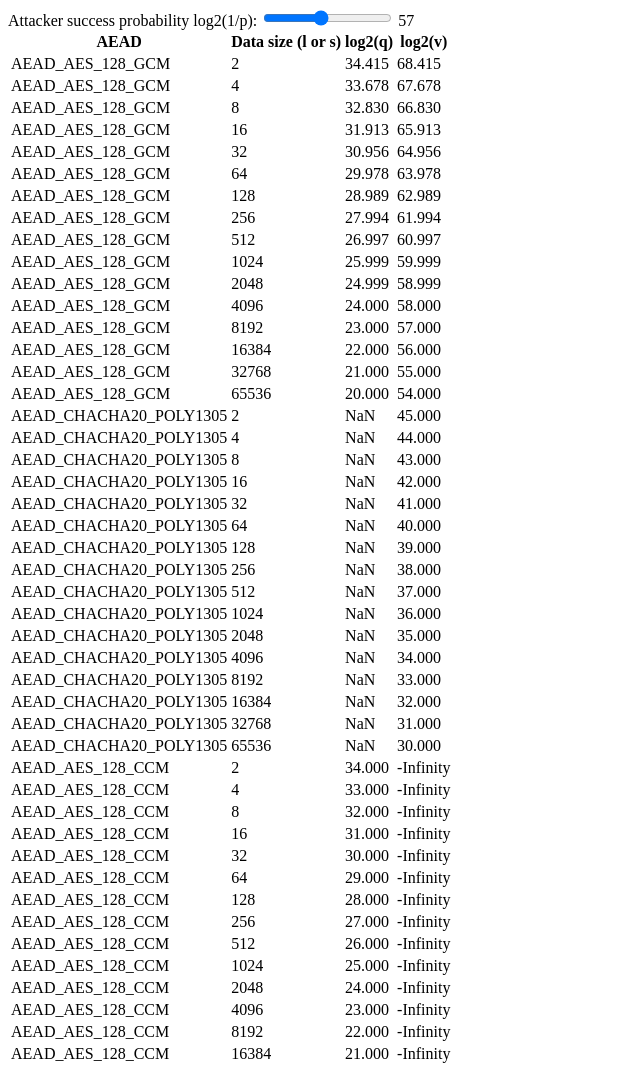
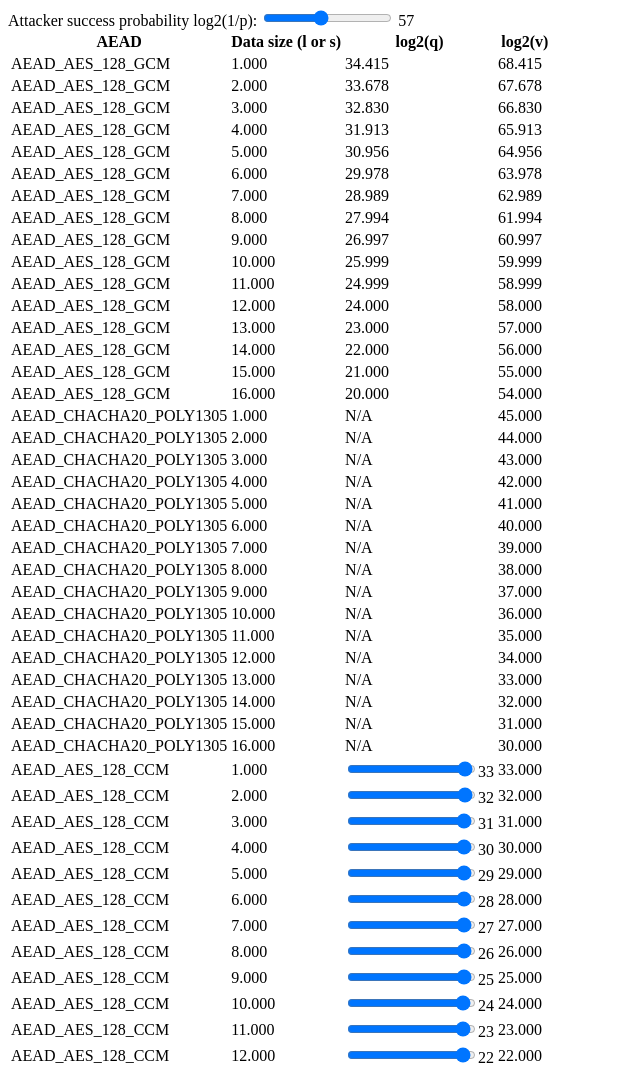
Before and after one commit to chris-wood/interactive-aead-limits, a plain HTML site: page index.html in a window 1280 px wide. Shown: the top 1067 px of the page, without its empty margins (0-640 px from the left). Drawn offline with Linux system fonts and the light colour scheme.

Commit message:
Add a slider for the q value of CCM

```diff
--- a/index.html
+++ b/index.html
@@ -31,9 +31,25 @@
 	</div>
 
 	<script>
-	function appendRowCell(row, text) {
+	function appendRowCell(row, value) {
 		let cell = row.insertCell();
-		cell.appendChild(document.createTextNode(text));
+		let content;
+		switch (typeof(value)) {
+			case "number":
+			    content = document.createTextNode(Math.log2(value).toFixed(3));
+				break;
+			case "string":
+			    content = document.createTextNode(value);
+				break;
+			case "object":
+			    content = value;
+				break;
+			default:
+			    console.warn("Got unknown content", value);
+				content = document.createTextNode("ERROR");
+				break;
+		}
+		cell.appendChild(content);
 	}
 
 	function generateTable(table, aeads, sizes, p) {
@@ -46,12 +62,66 @@
 				appendRowCell(row, name);
 				appendRowCell(row, l);
 
-				let q = climiter(p, l);
-				let v = ilimiter(p, l, q);
-				appendRowCell(row, Math.log2(q).toFixed(3));
-				appendRowCell(row, Math.log2(v).toFixed(3));
+				appendRowCell(row, climiter(p, l));
+				appendRowCell(row, ilimiter(p, l));
 			}
 		}
+	}
+
+	function ccm_climit(name, t, p, l) {
+		// q <= sqrt((p * 2^127) / l^2)
+		const q = Math.sqrt((p * Math.pow(2, 127)) / Math.pow(l, 2));
+		const logq = Math.log2(q).toFixed(3);
+		// Usually if you run q to the limit, v is 0, so start at one less.
+		const startq = Math.floor((Math.log2(q) - 1)).toString();
+		console.log(name, logq);
+		let form = document.createElement("form");
+		form.name = name + "-" + l;
+		let label = document.createElement("label");
+		label.for = form.name + "-range";
+		form.appendChild(label);
+		let input = document.createElement("input");
+		input.type = "range";
+		input.id = label.for;
+		input.name = label.for;
+		input.min = "1";
+		input.step = "0.5";
+		input.max = logq;
+		input.value = startq;
+		input.addEventListener("input", function() {
+		    ccm_ilimit_update(form.name, p, t, l, this.value);
+		});
+		form.appendChild(input);
+		let output = document.createElement("output");
+		output.name = form.name + "-selected";
+		output.id = form.name + "-selected";
+		output.for = input.id;
+		output.innerText = startq;
+		form.appendChild(output);
+		setTimeout(function () { ccm_ilimit_update(form.name, p, t, l, startq); }, 0);
+		return form;
+	}
+
+	function ccm_ilimit(name, l) {
+		let ilimit = document.createElement("span");
+		ilimit.id = name + "-" + l + "-v";
+		ilimit.innerText = "0";
+		return ilimit;
+	}
+
+	function ccm_ilimit_update(name, p, t, l, qlog) {
+		let q = Math.pow(2, parseFloat(qlog));
+		let selected = document.getElementById(name + "-selected");
+		selected.innerText = qlog;
+		let ilimit = document.getElementById(name + "-v");
+		// v * 2^(128 - t) + (2l * (v + q))^2 <= p * 2^128
+		// v^2*4*l^2 + v*2^(128-t) + (2lq)^2 - p*2^128 <= 0
+		let a = 4 * l * l;
+		let b = Math.pow(2, 128 - t);
+		let c = Math.pow(2 * l * q, 2) - (p * Math.pow(2, 128));
+		console.log(name, l, a, b, c, );
+		let vmax = (-b + Math.sqrt(Math.pow(b, 2) - (4 * a * c))) / (2 * a);
+		ilimit.innerText = Math.log2(vmax).toFixed(3);
 	}
 
 	let aeads = [
@@ -61,7 +131,7 @@
 				// q <= (p^(1/2) * 2^(129/2) - 1) / (l + 1)
 				return (Math.sqrt(p) * Math.pow(2, 129/2) - 1) / (l + 1);
 			},
-			ilimit: function(p, l, q) {
+			ilimit: function(p, l) {
 				// v <= (p * 2^127) / (l + 1)
 				return (p * Math.pow(2, 127)) / (l + 1);
 			}
@@ -72,7 +142,7 @@
 				// N/A
 				return "N/A";
 			},
-			ilimit: function(p, l, q) {
+			ilimit: function(p, l) {
 				// v <= (p * 2^106) / 8l
 				return (p * Math.pow(2, 106)) / (8*l);
 			}
@@ -80,23 +150,19 @@
 		{
 			name: "AEAD_AES_128_CCM",
 			climit: function(p, l) {
-				// q <= sqrt((p * 2^127) / l^2)
-				return Math.sqrt((p * Math.pow(2, 127)) / Math.pow(l, 2));
+				return ccm_climit("AEAD_AES_128_CCM", 128, p, l);
 			},
-			ilimit: function(p, l, q) {
-				// v + (2l * (v + q))^2 <= p * 2^128
-				return 0; // TODO(caw): how do we want to represent this? It has multiple solutions
+			ilimit: function(p, l) {
+				return ccm_ilimit("AEAD_AES_128_CCM", l);
 			}
 		},
 		{
 			name: "AEAD_AES_128_CCM_8",
 			climit: function(p, l) {
-				// q <= sqrt((p * 2^127) / l^2)
-				return Math.sqrt((p * Math.pow(2, 127)) / Math.pow(l, 2));
+				return ccm_climit("AEAD_AES_128_CCM_8", 64, p, l);
 			},
 			ilimit: function(p, l, q) {
-				// v * 2^64 + (2l * (v + q))^2 <= p * 2^128
-				return 0; // TODO(caw): same
+				return ccm_ilimit("AEAD_AES_128_CCM_8", l);
 			}
 		},
 	];
```
